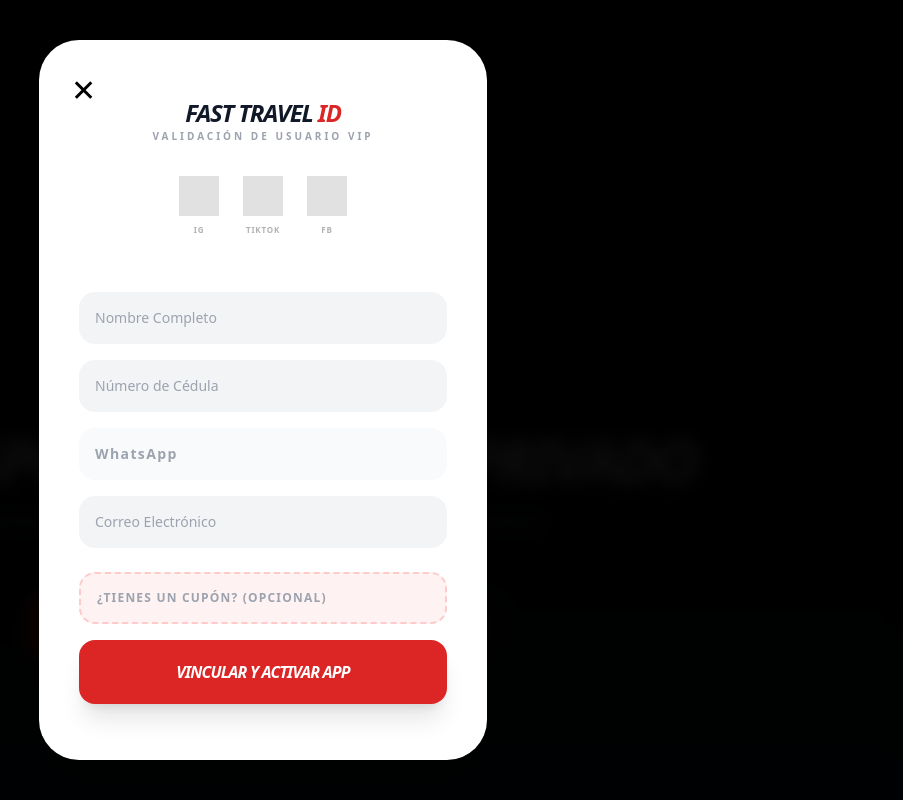
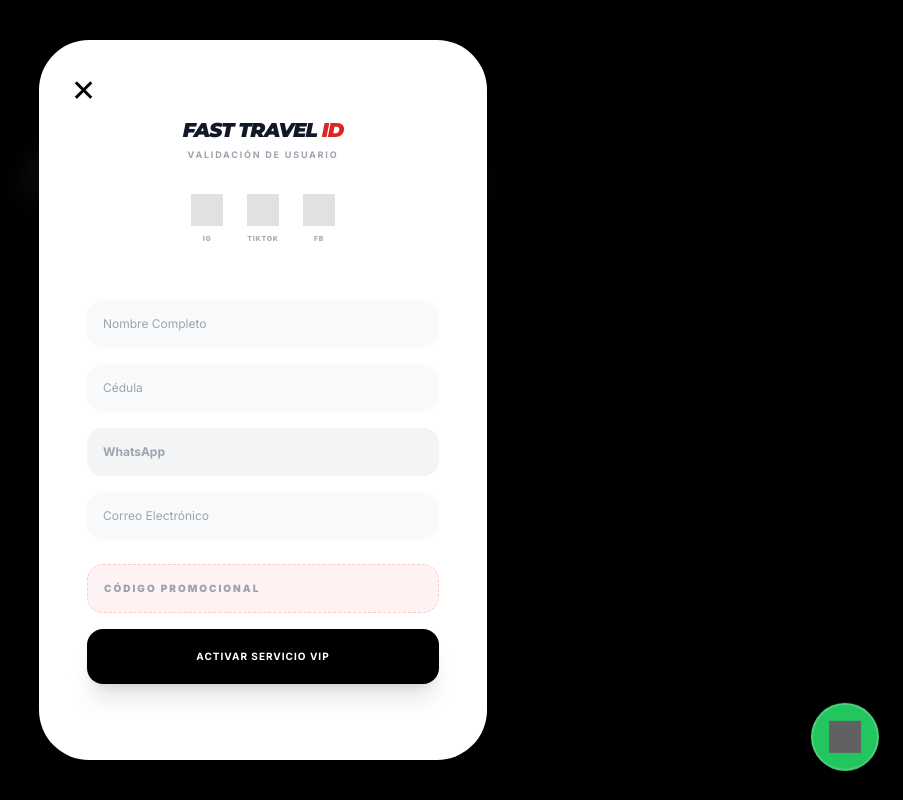
Before and after one commit to fasttravel-hue/transporte, a plain HTML site: page index.html in a window 1280 px wide. Both pictures are taken after a click on the button "🚗 RESERVAR EN APP". Shown: the top 800 px of the page, without its empty margins (377-1280 px from the left). Drawn offline with nearby package versions, Linux system fonts and the light colour scheme; grey boxes are pictures that could not be loaded.

Commit message:
Update index.html

```diff
--- a/index.html
+++ b/index.html
@@ -4,9 +4,13 @@
     <meta charset="UTF-8">
     <meta name="viewport" content="width=device-width, initial-scale=1.0">
     <title>Fast Travel | Transporte Ejecutivo VIP</title>
+    <link href="https://fonts.googleapis.com/css2?family=Inter:wght@300;400;700;900&family=Montserrat:ital,wght@1,900&display=swap" rel="stylesheet">
     <script src="https://cdn.tailwindcss.com"></script>
     <script src="https://unpkg.com/scrollreveal"></script>
     <style>
+        body { font-family: 'Inter', sans-serif; }
+        .font-title { font-family: 'Montserrat', sans-serif; }
+
         #panel {
             transition: transform 0.6s cubic-bezier(0.32, 0.72, 0, 1);
         }
@@ -18,85 +22,106 @@
             backdrop-filter: blur(0px);
         }
         #modalApp.bg-active {
-            backdrop-filter: blur(8px);
+            backdrop-filter: blur(12px);
         }
-        /* Efecto de elevación para tarjetas */
         .card-hover:hover {
             transform: translateY(-10px);
             border-color: #dc2626;
-            box-shadow: 0 20px 25px -5px rgba(220, 38, 38, 0.1);
+            box-shadow: 0 20px 25px -5px rgba(220, 38, 38, 0.2);
+        }
+
+        /* Animación para el botón flotante */
+        .float-btn {
+            animation: bounce 2s infinite;
+        }
+        @keyframes bounce {
+            0%, 20%, 50%, 80%, 100% {transform: translateY(0);}
+            40% {transform: translateY(-10px);}
+            60% {transform: translateY(-5px);}
         }
     </style>
 </head>
 
-<body class="bg-black text-white font-sans overflow-x-hidden">
+<body class="bg-black text-white overflow-x-hidden">
+
+<a href="https://wa.me/593979986138" target="_blank" class="fixed bottom-6 right-6 z-[100] bg-green-500 p-4 rounded-full shadow-2xl float-btn hover:bg-green-600 transition-all border-2 border-white/20">
+    <img src="https://cdn-icons-png.flaticon.com/512/733/733585.png" class="w-8 h-8 invert" alt="WhatsApp">
+</a>
 
 <section id="hero" class="min-h-screen flex flex-col justify-center items-center text-center px-6 bg-gradient-to-b from-black to-gray-900">
-    <img src="logo_ft-removebg-preview (1).png" alt="Fast Travel Logo" class="w-48 md:w-64 mb-8 drop-shadow-2xl">
-    <h1 class="text-4xl md:text-6xl font-black mb-4 uppercase text-white tracking-tighter italic">Transporte Ejecutivo Privado</h1>
-    <p class="text-gray-400 max-w-xl mb-8 text-lg">
-        Servicio VIP de traslados seguros, puntuales y exclusivos. Atención 24/7 en Ecuador.
+    <h1 class="font-title text-5xl md:text-7xl font-black italic uppercase tracking-tighter mb-4 text-white">
+        FAST <span class="text-red-600">TRAVEL</span>
+    </h1>
+
+    <img src="logo_ft-removebg-preview (1).png" alt="Fast Travel Logo" class="w-40 md:w-56 mb-8 drop-shadow-2xl">
+
+    <h2 class="text-xs md:text-sm font-light mb-8 uppercase tracking-[0.6em] text-gray-400">
+        Transporte Ejecutivo Privado
+    </h2>
+
+    <p class="text-gray-500 max-w-xl mb-10 text-xs md:text-sm font-light leading-relaxed tracking-wide">
+        Servicio VIP de traslados seguros, puntuales y exclusivos.<br>Atención 24/7 en Ecuador.
     </p>
 
     <div class="flex flex-col sm:flex-row gap-4 justify-center w-full max-w-xs sm:max-w-none">
-        <button onclick="abrirModal()" class="bg-red-700 hover:bg-red-600 text-white px-10 py-5 rounded-2xl font-black shadow-2xl active:scale-95 transition-all uppercase tracking-widest">
+        <button onclick="abrirModal()" class="bg-red-700 hover:bg-red-600 text-white px-10 py-4 rounded-full font-bold shadow-2xl active:scale-95 transition-all uppercase tracking-widest text-[10px]">
             🚗 Reservar en App
         </button>
-        <a href="https://wa.me/593979986138" target="_blank" class="bg-zinc-800 hover:bg-zinc-700 text-white px-10 py-5 rounded-2xl font-bold text-center active:scale-95 transition-all">
+        <a href="https://wa.me/593979986138" target="_blank" class="bg-green-600 hover:bg-green-700 text-white px-10 py-4 rounded-full font-bold text-center active:scale-95 transition-all uppercase tracking-widest text-[10px] shadow-lg">
             💬 WhatsApp
         </a>
     </div>
 </section>
 
 <section id="servicios" class="py-24 px-6 bg-black border-t border-zinc-900">
-    <h2 class="text-3xl font-black text-center mb-16 text-red-600 uppercase tracking-widest italic">Nuestros Servicios</h2>
+    <h2 class="font-title text-2xl font-black text-center mb-16 text-red-600 uppercase tracking-widest italic">Nuestros Servicios</h2>
     <div class="max-w-6xl mx-auto grid md:grid-cols-2 lg:grid-cols-4 gap-8">
-        <div class="card-hover bg-zinc-900/50 p-8 rounded-[32px] border border-zinc-800 transition-all duration-500">
-            <h3 class="font-black text-xl mb-3 text-white uppercase italic">Traslados Aeropuerto</h3>
-            <p class="text-gray-500 text-sm">Puntualidad garantizada en sus vuelos nacionales e internacionales.</p>
+        <div class="card-hover bg-zinc-900/30 p-8 rounded-[40px] border border-zinc-800 transition-all duration-500">
+            <h3 class="font-bold text-lg mb-3 text-white uppercase tracking-tight">Traslados Aeropuerto</h3>
+            <p class="text-gray-500 text-xs leading-relaxed">Puntualidad garantizada en sus vuelos nacionales e internacionales.</p>
         </div>
-        <div class="card-hover bg-zinc-900/50 p-8 rounded-[32px] border border-zinc-800 transition-all duration-500">
-            <h3 class="font-black text-xl mb-3 text-white uppercase italic">Servicio Corporativo</h3>
-            <p class="text-gray-500 text-sm">Movilización ejecutiva premium para empresas y directivos.</p>
+        <div class="card-hover bg-zinc-900/30 p-8 rounded-[40px] border border-zinc-800 transition-all duration-500">
+            <h3 class="font-bold text-lg mb-3 text-white uppercase tracking-tight">Servicio Corporativo</h3>
+            <p class="text-gray-500 text-xs leading-relaxed">Movilización ejecutiva premium para empresas y directivos.</p>
         </div>
-        <div class="card-hover bg-zinc-900/50 p-8 rounded-[32px] border border-zinc-800 transition-all duration-500">
-            <h3 class="font-black text-xl mb-3 text-white uppercase italic">Eventos Especiales</h3>
-            <p class="text-gray-500 text-sm">Transporte de alto nivel para bodas, galas y eventos VIP.</p>
+        <div class="card-hover bg-zinc-900/30 p-8 rounded-[40px] border border-zinc-800 transition-all duration-500">
+            <h3 class="font-bold text-lg mb-3 text-white uppercase tracking-tight">Eventos Especiales</h3>
+            <p class="text-gray-500 text-xs leading-relaxed">Transporte de alto nivel para bodas, galas y eventos exclusivos.</p>
         </div>
-        <div class="card-hover bg-zinc-900/50 p-8 rounded-[32px] border border-zinc-800 transition-all duration-500">
-            <h3 class="font-black text-xl mb-3 text-white uppercase italic">Viajes Nacionales</h3>
-            <p class="text-gray-500 text-sm">Seguridad, confort y discreción en todo el territorio ecuatoriano.</p>
+        <div class="card-hover bg-zinc-900/30 p-8 rounded-[40px] border border-zinc-800 transition-all duration-500">
+            <h3 class="font-bold text-lg mb-3 text-white uppercase tracking-tight">Viajes Nacionales</h3>
+            <p class="text-gray-500 text-xs leading-relaxed">Seguridad y discreción absoluta en todo el territorio ecuatoriano.</p>
         </div>
     </div>
 </section>
 
-<footer class="bg-black py-12 text-center text-gray-600 text-[11px] uppercase border-t border-zinc-900 tracking-[0.2em]">
+<footer class="bg-black py-12 text-center text-gray-700 text-[10px] uppercase border-t border-zinc-900 tracking-[0.3em]">
     © 2026 FAST TRAVEL ECUADOR - SEGURIDAD Y EXCLUSIVIDAD | <a href="#" class="hover:text-white transition">Políticas de Privacidad</a>
 </footer>
 
 <div id="modalApp" class="fixed inset-0 bg-black/95 z-50 hidden items-center justify-center backdrop-blur">
-    <div id="panel" class="bg-white w-full h-full md:max-w-md md:h-[90vh] md:rounded-[40px] shadow-2xl relative overflow-hidden translate-x-full">
+    <div id="panel" class="bg-white w-full h-full md:max-w-md md:h-[90vh] md:rounded-[50px] shadow-2xl relative overflow-hidden translate-x-full">
 
         <button onclick="cerrarModal()" class="absolute top-8 left-8 text-black text-3xl font-light z-[60]">✕</button>
 
-        <div id="filtro-seguridad" class="p-10 flex flex-col justify-center h-full text-black overflow-y-auto">
+        <div id="filtro-seguridad" class="p-12 flex flex-col justify-center h-full text-black overflow-y-auto">
             <div class="text-center mb-8">
-                <h2 class="text-2xl font-black uppercase italic tracking-tighter text-gray-900">Fast Travel <span class="text-red-600">ID</span></h2>
-                <p class="text-[10px] text-gray-400 font-bold uppercase tracking-[0.3em]">Validación de Usuario VIP</p>
+                <h2 class="font-title text-xl font-black uppercase italic tracking-tighter text-gray-900">Fast Travel <span class="text-red-600">ID</span></h2>
+                <p class="text-[9px] text-gray-400 font-bold uppercase tracking-[0.2em] mt-1">Validación de Usuario</p>
             </div>
 
             <div class="flex justify-center gap-6 mb-10">
                 <div id="icon-ig" class="flex flex-col items-center opacity-30 hover:opacity-100 transition-all cursor-pointer hover:scale-110" onclick="seleccionarRed('Instagram', 'https://www.instagram.com/fasttravelec/?hl=es')">
-                    <img src="https://cdn-icons-png.flaticon.com/512/174/174855.png" class="w-10 h-10 mb-2">
-                    <span class="text-[8px] font-black tracking-widest">IG</span>
+                    <img src="https://cdn-icons-png.flaticon.com/512/174/174855.png" class="w-8 h-8 mb-2">
+                    <span class="text-[7px] font-black tracking-widest uppercase">IG</span>
                 </div>
                 <div id="icon-tk" class="flex flex-col items-center opacity-30 hover:opacity-100 transition-all cursor-pointer hover:scale-110" onclick="seleccionarRed('TikTok', 'https://www.tiktok.com/@fasttravelec')">
-                    <img src="https://cdn-icons-png.flaticon.com/512/3046/3046121.png" class="w-10 h-10 mb-2">
-                    <span class="text-[8px] font-black tracking-widest">TIKTOK</span>
+                    <img src="https://cdn-icons-png.flaticon.com/512/3046/3046121.png" class="w-8 h-8 mb-2">
+                    <span class="text-[7px] font-black tracking-widest uppercase">TikTok</span>
                 </div>
                 <div id="icon-fb" class="flex flex-col items-center opacity-30 hover:opacity-100 transition-all cursor-pointer hover:scale-110" onclick="seleccionarRed('Facebook', 'https://facebook.com/fasttravelec')">
-                    <img src="https://cdn-icons-png.flaticon.com/512/733/733547.png" class="w-10 h-10 mb-2">
-                    <span class="text-[8px] font-black tracking-widest">FB</span>
+                    <img src="https://cdn-icons-png.flaticon.com/512/733/733547.png" class="w-8 h-8 mb-2">
+                    <span class="text-[7px] font-black tracking-widest uppercase">FB</span>
                 </div>
             </div>
 
@@ -104,24 +129,24 @@
                 <input type="hidden" name="RedSocialNombre" id="inputRedSocialNombre" value="">
                 <input type="hidden" name="RedSocialLink" id="inputRedSocialLink" value="">
 
-                <input type="text" name="Nombre" placeholder="Nombre Completo" class="w-full p-4 rounded-2xl bg-gray-100 border-none text-sm focus:ring-2 focus:ring-red-600 outline-none transition-all" required>
-                <input type="text" name="Cedula" placeholder="Número de Cédula" class="w-full p-4 rounded-2xl bg-gray-100 border-none text-sm focus:ring-2 focus:ring-red-600 outline-none transition-all" required>
-                <input type="number" name="WhatsApp" placeholder="WhatsApp" class="w-full p-4 rounded-2xl bg-gray-50 border-none text-sm focus:ring-2 focus:ring-red-600 outline-none font-bold tracking-widest" required>
-                <input type="email" name="Correo" placeholder="Correo Electrónico" class="w-full p-4 rounded-2xl bg-gray-100 border-none text-sm focus:ring-2 focus:ring-red-600 outline-none transition-all" required>
+                <input type="text" name="Nombre" placeholder="Nombre Completo" class="w-full p-4 rounded-2xl bg-gray-50 border-none text-xs focus:ring-1 focus:ring-red-600 outline-none transition-all" required>
+                <input type="text" name="Cedula" placeholder="Cédula" class="w-full p-4 rounded-2xl bg-gray-50 border-none text-xs focus:ring-1 focus:ring-red-600 outline-none transition-all" required>
+                <input type="number" name="WhatsApp" placeholder="WhatsApp" class="w-full p-4 rounded-2xl bg-gray-100 border-none text-xs focus:ring-1 focus:ring-red-600 outline-none font-bold" required>
+                <input type="email" name="Correo" placeholder="Correo Electrónico" class="w-full p-4 rounded-2xl bg-gray-50 border-none text-xs focus:ring-1 focus:ring-red-600 outline-none transition-all" required>
 
                 <div class="pt-2">
-                    <input type="text" name="Cupon" placeholder="¿Tienes un Cupón? (Opcional)" class="w-full p-4 rounded-2xl bg-red-50 border-2 border-dashed border-red-200 text-xs font-black text-red-600 uppercase tracking-widest outline-none focus:border-red-600 transition-all">
+                    <input type="text" name="Cupon" placeholder="CÓDIGO PROMOCIONAL" class="w-full p-4 rounded-2xl bg-red-50 border border-dashed border-red-200 text-[10px] font-black text-red-600 uppercase tracking-[0.2em] outline-none">
                 </div>
 
-                <button type="submit" id="btn-verificar" class="w-full bg-red-600 text-white font-black py-5 rounded-2xl hover:bg-red-700 transition-all shadow-xl active:scale-95 mt-4 uppercase italic tracking-tighter">
-                    VINCULAR Y ACTIVAR APP
+                <button type="submit" id="btn-verificar" class="w-full bg-black text-white font-bold py-5 rounded-2xl hover:bg-red-700 transition-all shadow-xl active:scale-95 mt-4 uppercase tracking-widest text-[10px]">
+                    Activar Servicio VIP
                 </button>
             </form>
         </div>
 
         <div id="contenedor-aplicativo" class="hidden h-full w-full flex flex-col">
-            <div class="bg-black p-3 text-center text-[10px] font-black text-white uppercase tracking-[0.4em] italic">
-                🚕 Fast Travel Ecuador <a href="https://wa.me/593979986138" target="_blank" class="text-red-500 underline ml-2">SOPORTE VIP</a>
+            <div class="bg-black p-3 text-center text-[9px] font-bold text-white uppercase tracking-[0.3em]">
+                Fast Travel <span class="text-red-500 underline ml-2 cursor-pointer">SOPORTE</span>
             </div>
             <iframe src="https://fasttravelec.ondelight.app/" class="flex-grow w-full border-0" allow="geolocation"></iframe>
         </div>
@@ -129,10 +154,12 @@
 </div>
 
 <script>
-// CONFIGURACIÓN DE MOVIMIENTO (DESLIZE)
-ScrollReveal().reveal('#hero img, #hero h1, #hero p', { delay: 200, distance: '50px', origin: 'bottom', duration: 1000, interval: 200 });
-ScrollReveal().reveal('#hero div', { delay: 800, distance: '30px', origin: 'bottom', duration: 1000 });
-ScrollReveal().reveal('.card-hover', { delay: 300, distance: '60px', origin: 'bottom', duration: 1000, interval: 150 });
+// CONFIGURACIÓN DE MOVIMIENTO
+ScrollReveal().reveal('#hero h1', { delay: 100, distance: '50px', origin: 'bottom', duration: 1000 });
+ScrollReveal().reveal('#hero img', { delay: 300, scale: 0.8, duration: 1000 });
+ScrollReveal().reveal('#hero h2, #hero p', { delay: 500, distance: '30px', origin: 'bottom', duration: 1000, interval: 200 });
+ScrollReveal().reveal('#hero div', { delay: 900, distance: '20px', origin: 'bottom', duration: 1000 });
+ScrollReveal().reveal('.card-hover', { delay: 300, distance: '50px', origin: 'bottom', duration: 1000, interval: 150 });
 
 const scriptURL = 'https://script.google.com/macros/s/AKfycbxKlJcx4sa_R2y61RZ6bY6cg2o6oebxRA57EPSF5N0PaZp5oa2qcvTcYnTHbGGnYdAGVw/exec';
 
@@ -150,12 +177,12 @@ document.getElementById('miFormulario').addEventListener('submit', function(e) {
     const redLink = document.getElementById('inputRedSocialLink').value;
 
     if (!redNombre) {
-        alert("Por favor, selecciona una red social arriba para vincular tu cuenta.");
+        alert("Selecciona una red social arriba.");
         return;
     }
 
     const btn = document.getElementById('btn-verificar');
-    btn.innerText = "PROCESANDO ACCESO...";
+    btn.innerText = "VALIDANDO ACCESO...";
     btn.disabled = true;
 
     window.open(redLink, '_blank');
@@ -176,7 +203,7 @@ document.getElementById('miFormulario').addEventListener('submit', function(e) {
     .catch(() => {
         alert("Error de conexión.");
         btn.disabled = false;
-        btn.innerText = "VINCULAR Y ACTIVAR APP";
+        btn.innerText = "Activar Servicio VIP";
     });
 });
 
```
